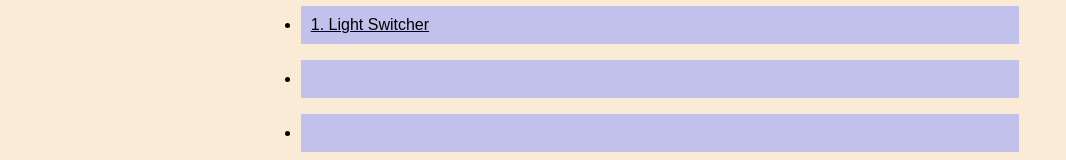
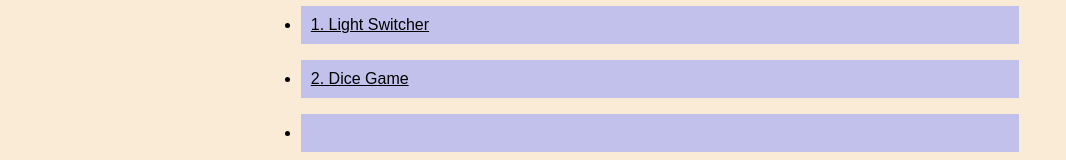
Before and after one commit to zafergursoy82/12_javascript_studies, a plain HTML site: page index.html in a window 1280 px wide. Shown: the part 175-335 px from the top of the page, without its empty margins (0-1066 px from the left). Drawn offline with Linux system fonts and the light colour scheme; a web font is replaced by a local one.

Commit message:
Add files via upload

```diff
--- a/index.html
+++ b/index.html
@@ -71,7 +71,7 @@
         </ul>
 
         <ul>
-            <li><a href="https://zafergursoy82.github.io/12_2_dice_game"></a></li>
+            <li><a href="https://zafergursoy82.github.io/12_2_dice_game">2. Dice Game</a></li>
         </ul>
 
         <ul>
```
